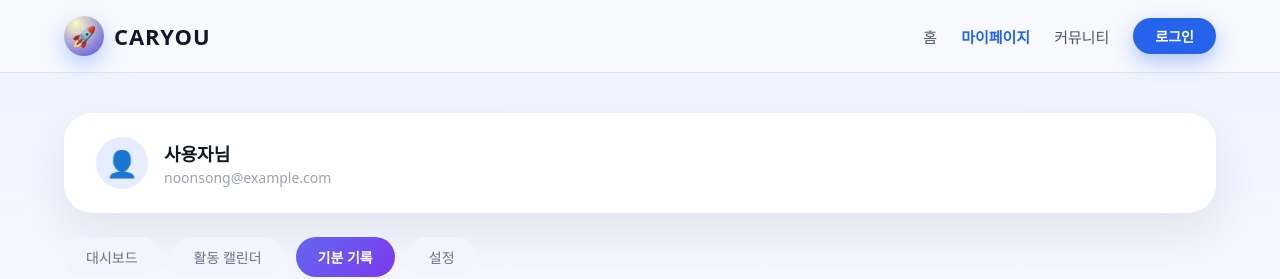
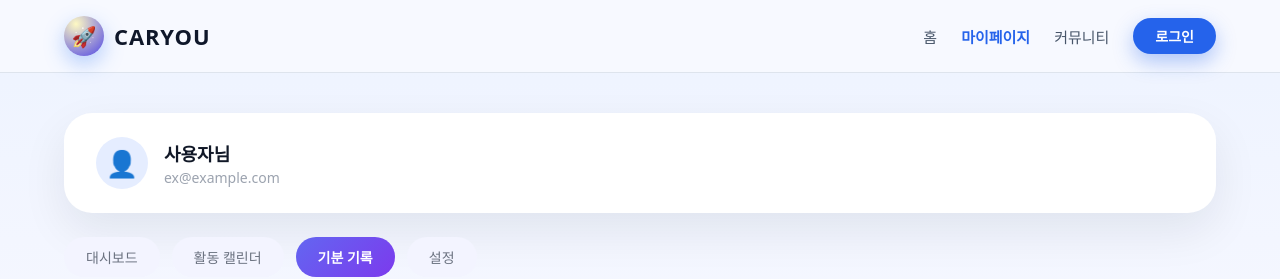
Before and after one commit to 2025-UniD-Hackathon-Team6/frontend, a React (Vite) app in the folder caryou/: page /mypage/mood in a window 1280 px wide. Shown: the top 279 px of the page. Built offline with nearby package versions, Linux system fonts and the light colour scheme; no server answers.

Commit message:
이메일수정

```diff
--- a/caryou/src/pages/mypage/mypage.tsx
+++ b/caryou/src/pages/mypage/mypage.tsx
@@ -170,7 +170,7 @@ const MyPage: React.FC = () => {
             </div>
             <div className="profile-text">
               <div className="profile-name">{userName}님</div>
-              <div className="profile-email">noonsong@example.com</div>
+              <div className="profile-email">ex@example.com</div>
             </div>
           </div>
         </section>
--- a/caryou/src/pages/mypage/mypageCalendar.tsx
+++ b/caryou/src/pages/mypage/mypageCalendar.tsx
@@ -184,7 +184,7 @@ const MyPageCalendar: React.FC = () => {
             <div className="profile-avatar-circle"><span>👤</span></div>
             <div className="profile-text">
               <div className="profile-name">{userName}님</div>
-              <div className="profile-email">noonsong@example.com</div>
+              <div className="profile-email">ex@example.com</div>
             </div>
           </div>
         </section>
--- a/caryou/src/pages/mypage/mypageMood.tsx
+++ b/caryou/src/pages/mypage/mypageMood.tsx
@@ -142,7 +142,7 @@ const MyPageMood: React.FC = () => {
             <div className="profile-avatar-circle"><span>👤</span></div>
             <div className="profile-text">
               <div className="profile-name">{userName}님</div>
-              <div className="profile-email">noonsong@example.com</div>
+              <div className="profile-email">ex@example.com</div>
             </div>
           </div>
         </section>
--- a/caryou/src/pages/mypage/mypageSettings.tsx
+++ b/caryou/src/pages/mypage/mypageSettings.tsx
@@ -35,7 +35,7 @@ const MyPageSettings: React.FC = () => {
 
   /** ⭐ 사용자 정보 저장 */
   const [userName, setUserName] = useState("사용자");
-  const [userEmail, setUserEmail] = useState("noonsong@example.com");
+  const [userEmail, setUserEmail] = useState("ex@example.com");
 
   /** ⭐ 프로필 불러오기 */
   const loadProfile = async () => {
```
